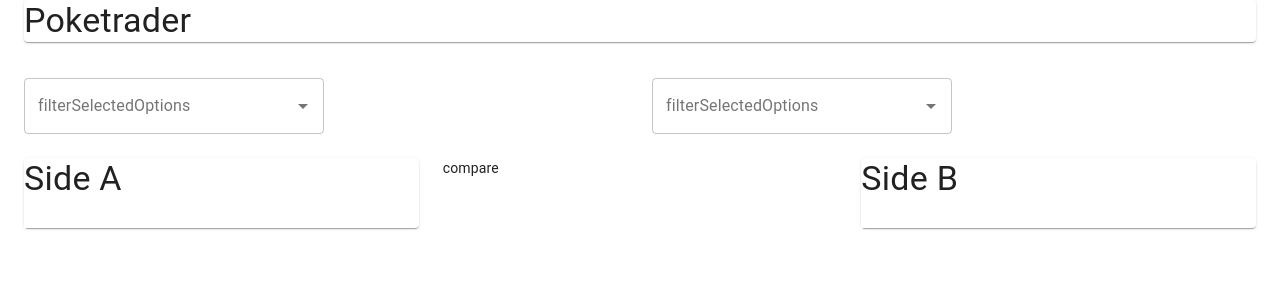
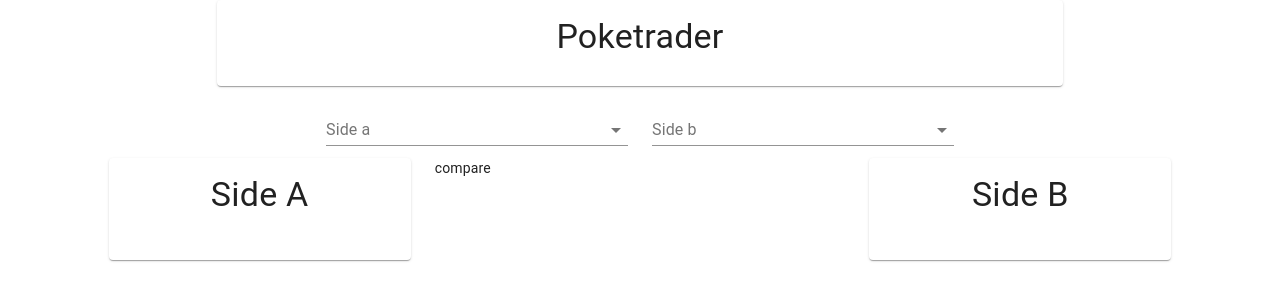
Before and after one commit to matheus510/bx-poketrader, a Next.js app: page / in a window 1280 px wide. Shown: the top 300 px of the page. Built offline with nearby package versions, Linux system fonts and the light colour scheme.

Commit message:
fixed layout and useContext hook usage

```diff
--- a/components/PokeList.js
+++ b/components/PokeList.js
@@ -37,55 +37,25 @@
 
 function PokeList (props) {
 	const classes = useStyles();
-	const [anchorEl, setAnchorEl] = useState(null);
-	const handlePopoverOpen = (event) => {
-		setAnchorEl(event.currentTarget);
-	};
-	const handlePopoverClose = () => {
-		setAnchorEl(null);
-	};
+	const { sides } = useContext(TraderContext);
 
-	const open = Boolean(anchorEl);
-
-	const { sides } = useContext(TraderContext);
 	const renderList = (list) => {
-		console.log('render list again')
-		console.log(list)
 		return (list.map((pokemon) => {
 			const pokeId = pokemon.id;
 			const img = `https://raw.githubusercontent.com/PokeAPI/sprites/master/sprites/pokemon/${pokeId}.png`
 			return (
 				<div key={pokeId}>
 				<ListItem
-				aria-owns={open ? 'mouse-over-popover' : undefined}
-				aria-haspopup="true"
-				onMouseEnter={handlePopoverOpen}
-				onMouseLeave={handlePopoverClose}
 				alignItems="flex-start"
 				>
 				<ListItemAvatar width="200px">
 				<Avatar alt={pokemon.name} src={img} className={classes.large}/>
 				</ListItemAvatar>
-				<ListItemText primary={pokemon.name}/>
+				<ListItemText
+					primary={pokemon.name}
+					secondary={`Base experience: ${pokemon.base_experience}`}
+					/>
 				</ListItem>
-				<Popover
-				id="mouse-over-popover"
-				className={classes.popover}
-				open={open}
-				anchorEl={anchorEl}
-				anchorOrigin={{
-					vertical: 'bottom',
-					horizontal: 'left',
-				}}
-				transformOrigin={{
-					vertical: 'top',
-					horizontal: 'left',
-				}}
-				onClose={handlePopoverClose}
-				disableRestoreFocus
-				>
-				{props.pokeInfo ? props.pokeInfo[pokeId] : "Loading"}
-				</Popover>
 				<Divider variant="inset" component="li" />
 				</div>
 				);
@@ -95,7 +65,7 @@
 
 		return (
 			<List className={classes.root}>
-			{(sides ? renderList(sides[props.side]) : "")}
+				{sides ? renderList(sides[props.side]) : ""}
 			</List>
 			);
 		}
--- a/components/PokeSearch.js
+++ b/components/PokeSearch.js
@@ -6,7 +6,7 @@
 import { TraderContext } from './context';
 
 export default function PokeSearch({ side }) {
-    const { updateList } = useContext(TraderContext);
+    const { updateList, sides } = useContext(TraderContext);
 
     const selectPokemon = (side, value) => {
 
@@ -15,8 +15,8 @@
             const pokeInfo = P.getPokemonByName(pokemon.name);
             return pokeInfo
         })).then(result => {
-            console.log(result)
             updateList(side, result);
+            console.log("sides pós update", sides)
         })
     }
 
@@ -28,15 +28,12 @@
                 id={`side-${side}`}
                 options={PokemonList}
                 getOptionLabel={(option) => option.name}
-                style={{ width: 300 }}
-                filterSelectedOptions
                 onChange={(event, value, reason) => selectPokemon(side, value)}
                 renderInput={(params) => (
                 <TextField
                     {...params}
-                    variant="outlined"
-                    label="filterSelectedOptions"
-                    placeholder="Favorites"
+                    label={`Side ${side}`}
+                    placeholder="Eg: Dragonite, Pikachu..."
                 />
                 )}
             />
--- a/pages/index.js
+++ b/pages/index.js
@@ -1,4 +1,5 @@
 import { useState } from 'react';
+import { makeStyles } from '@material-ui/core/styles';
 import Container from '@material-ui/core/Container';
 import Typography from '@material-ui/core/Typography';
 import Paper from '@material-ui/core/Paper';
@@ -8,53 +9,79 @@
 import PokeCompare from '../components/PokeCompare';
 import { TraderContext, TraderDefault } from '../components/context';
 
+const useStyles = makeStyles((theme) => ({
+  root: {
+    flexGrow: 1,
+  },
+  paper: {
+    padding: theme.spacing(2),
+    textAlign: 'Center',
+    color: theme.palette.text.primary,
+  },
+}));
+
 export default function Home() {
-  const [sides, setSides] = useState(TraderDefault.sides);
+  const classes = useStyles();
+  const [sides, setSides] = useState({ a: [], b: [] });
   const updateList = (side, list) => {
-    let newSides = sides;
-    newSides[side] = list;
-    setSides(newSides);
-    console.log("new sides", sides)
+    let newSide = { ...sides };
+    newSide[side] = list;
+    setSides({...newSide});
   }
+
   return (
-      <Container maxWidth="false">
+    <div className={classes.root}>
       <Grid container spacing={3}>
-        <Grid item xs={12}>
-          <Paper>
+        <Grid item xs></Grid>
+        <Grid item xs={8}>
+          <Paper className={classes.paper}>
             <Typography variant="h4" component="h1" gutterBottom>
             Poketrader
             </Typography>
           </Paper>
         </Grid>
-        <TraderContext.Provider value={{ ...TraderDefault, updateList }}>
-        <Grid item xs={6}>
+        <Grid item xs></Grid>
+      </Grid>
+      <TraderContext.Provider value={{ ...TraderDefault, sides, updateList }}>
+        <Grid container spacing={3}>
+          <Grid item xs>
+          </Grid>
+          <Grid item xs={3}>
             <PokeSearch side="a"/>
           </Grid>
-        <Grid item xs={6}>
+          <Grid item xs={3}>
             <PokeSearch side="b"/>
           </Grid>
-          <Grid item xs={4}>
-            <Paper>
+          <Grid item xs>
+          </Grid>
+        </Grid>
+        <Grid container spacing={3}>
+          <Grid item xs={1}>
+          </Grid>
+          <Grid item xs={3}>
+            <Paper className={classes.paper}>
               <Typography variant="h4" component="h1" gutterBottom>
                 Side A
               </Typography>
-              <PokeList side="a" list={sides.a}/>
+              <PokeList side="a"/>
             </Paper>
           </Grid>
           <Grid item xs={4}>
             <PokeCompare></PokeCompare>
           </Grid>
-          <Grid item xs={4}>
-            <Paper>
+          <Grid item xs={3}>
+            <Paper className={classes.paper}>
               <Typography variant="h4" component="h1" gutterBottom>
                 Side B
               </Typography>
-              <PokeList side="b" list={sides.b}/>
+              <PokeList side="b"/>
             </Paper>
           </Grid>
+          <Grid item xs={1}>
+          </Grid>
+        </Grid>
       </TraderContext.Provider>
-        </Grid>
-      </Container>
+    </div>
     )
   }
 
--- a/styles/theme.js
+++ b/styles/theme.js
@@ -5,10 +5,10 @@
 const theme = createMuiTheme({
   palette: {
     primary: {
-      main: '#556cd6',
+      main: '#CC0000',
     },
     secondary: {
-      main: '#19857b',
+      main: '#3B4CCA',
     },
     error: {
       main: red.A400,
```
Lines whose indentation alone changed are shown as unchanged.
